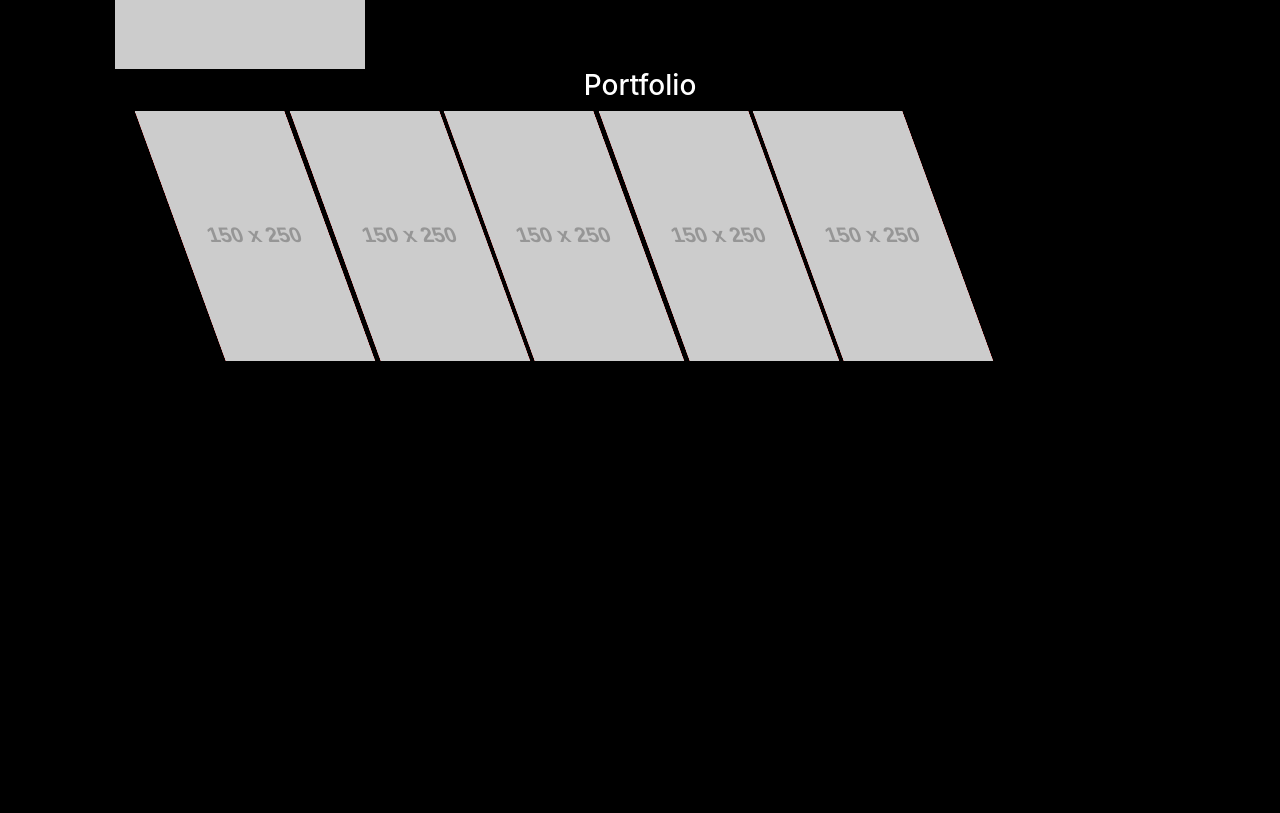
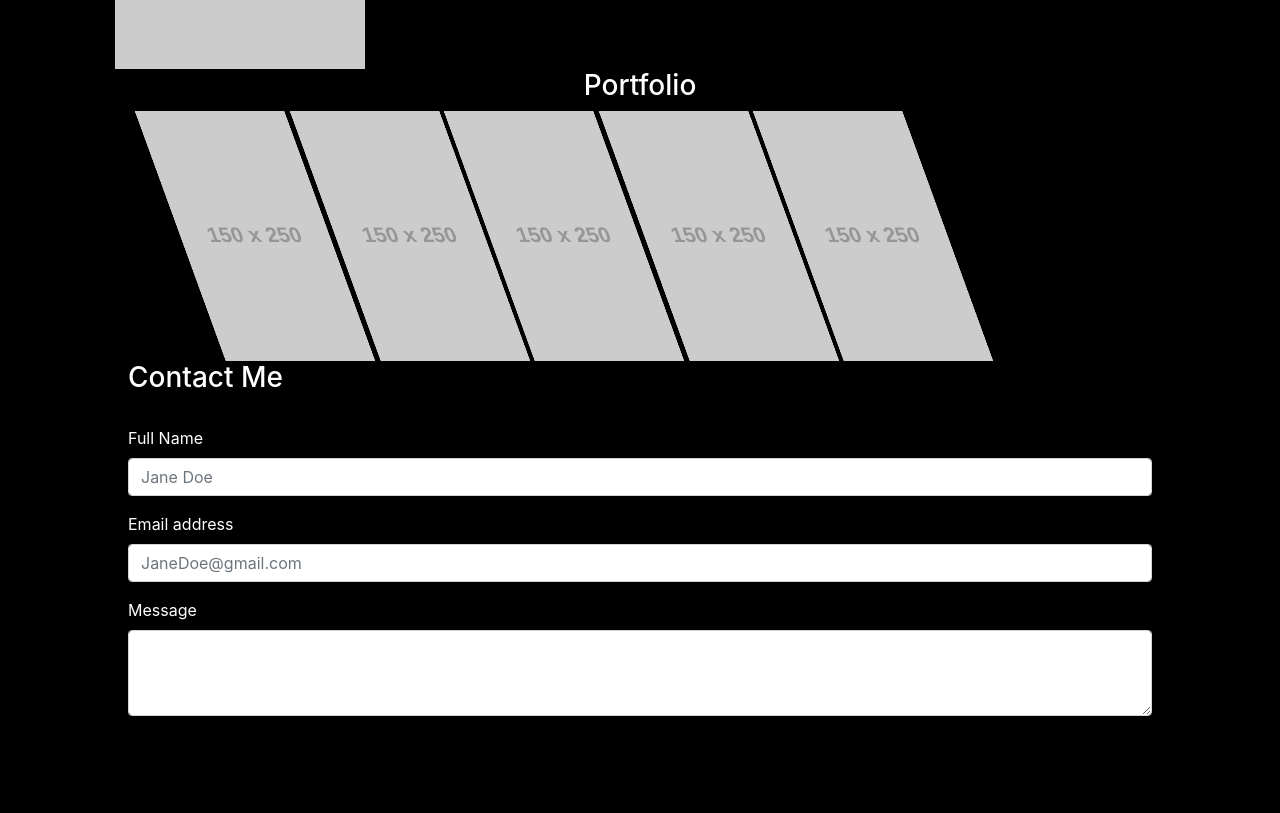
Before and after one commit to Redfearn-Justin/Portfolio-V2, a plain HTML site: page index.html in a window 1280 px wide. Shown: the part 981-1794 px from the top of the page. Drawn offline with nearby package versions, Linux system fonts and the light colour scheme; placeholder pictures from the web are drawn by us.

Commit message:
general layout accomplished

```diff
--- a/assets/css/style.css
+++ b/assets/css/style.css
@@ -1,3 +1,13 @@
+label {
+    color: white;
+}
+
+form {
+    margin-left: 10%;
+    margin-right: 10%;
+}
+
+
 /*TO FLIP A SHAPE: transform: rotate(90deg) scaleX(-1); */
 .showcaseShape {
     width: 150px;
@@ -5,7 +15,6 @@
     -webkit-transform: skew(20deg);
        -moz-transform: skew(20deg);
          -o-transform: skew(20deg);
-    background: red;
   }
 
   #portfolioHeader {
@@ -32,7 +41,9 @@
     letter-spacing: 1px;
     position: relative;
     top: 60%;
-    left: 33%;
+    left: 35%;
+    /* below included for parallax remedy */
+    z-index: 0;
   }
 
   footer {
@@ -42,6 +53,9 @@
   #allContent {
     background-color: black;
     height: 1000px;
+    /* below included for parallax remedy */
+    z-index: 1;
+
   }
 
   .parallax {
@@ -53,6 +67,8 @@
     background-position: center;
     background-repeat: no-repeat;
     background-size: cover;
+    /* below included for parallax remedy */
+    z-index: -1;
   }
 
   body, html {
--- a/assets/javascript/app.js
+++ b/assets/javascript/app.js
@@ -9,6 +9,21 @@ $(document).ready(function() {
 
 
     //on-functions
+
+    $(window).on("scroll", function() {
+
+        if ( $(this).scrollTop() > 300) {
+
+            $(".headerText").slideDown("slow");
+
+        }
+
+        else {
+
+            $(".headerText").slideUp("slow");
+        }
+    });
+
 
     $(window).on("scroll", function() {
 
--- a/index.html
+++ b/index.html
@@ -152,11 +152,31 @@
 
     </div> <!--closes #portfolioSection container -->
 
+    <!-- contact form begins -->
+
+    <form>
+        <h3 class="display-6 text-white"> Contact Me </h3>
+        <br>
+        <div class="form-group">
+                <label for="exampleFormControlInput1"> Full Name </label>
+                <input type="name" class="form-control" id="exampleFormControlInput1" placeholder="Jane Doe">
+            </div>
+        <div class="form-group">
+            <label for="exampleFormControlInput2">Email address</label>
+            <input type="email" class="form-control" id="exampleFormControlInput1" placeholder="JaneDoe@gmail.com">
+        </div>
+        <div class="form-group">
+            <label for="exampleFormControlTextarea1"> Message </label>
+            <textarea class="form-control" id="exampleFormControlTextarea1" rows="3"></textarea>
+        </div>
+    </form> <!--closes form-->
+
   </div> <!--closes #allContent -->
 
 
   <!-- footer -->
   <footer>
+    <div id="logoContainer justify-content-right">
         <a href="#">
             <img class="logos" src="assets/media/GitHub-Mark-64px.png" alt="Github">
         </a>
@@ -169,6 +189,11 @@
         <a href="#">
             <img class="logos" src="http://via.placeholder.com/64x64" alt="Github">
         </a>
+    </div>
+
+    <div id="footerBlurb" class="justify-content-center">
+        Coded with Passion By JR
+    </div>
 
   </footer>
 
```
Lines whose indentation alone changed are shown as unchanged.
